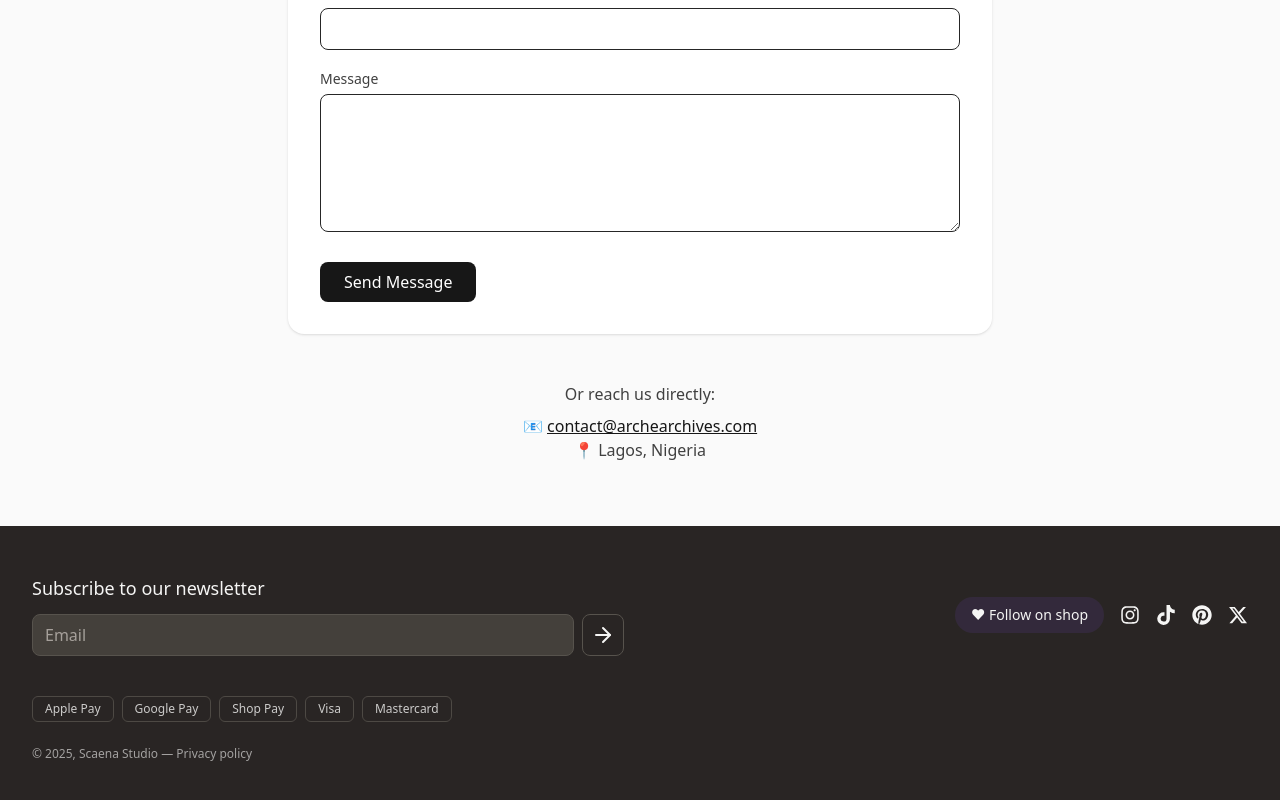
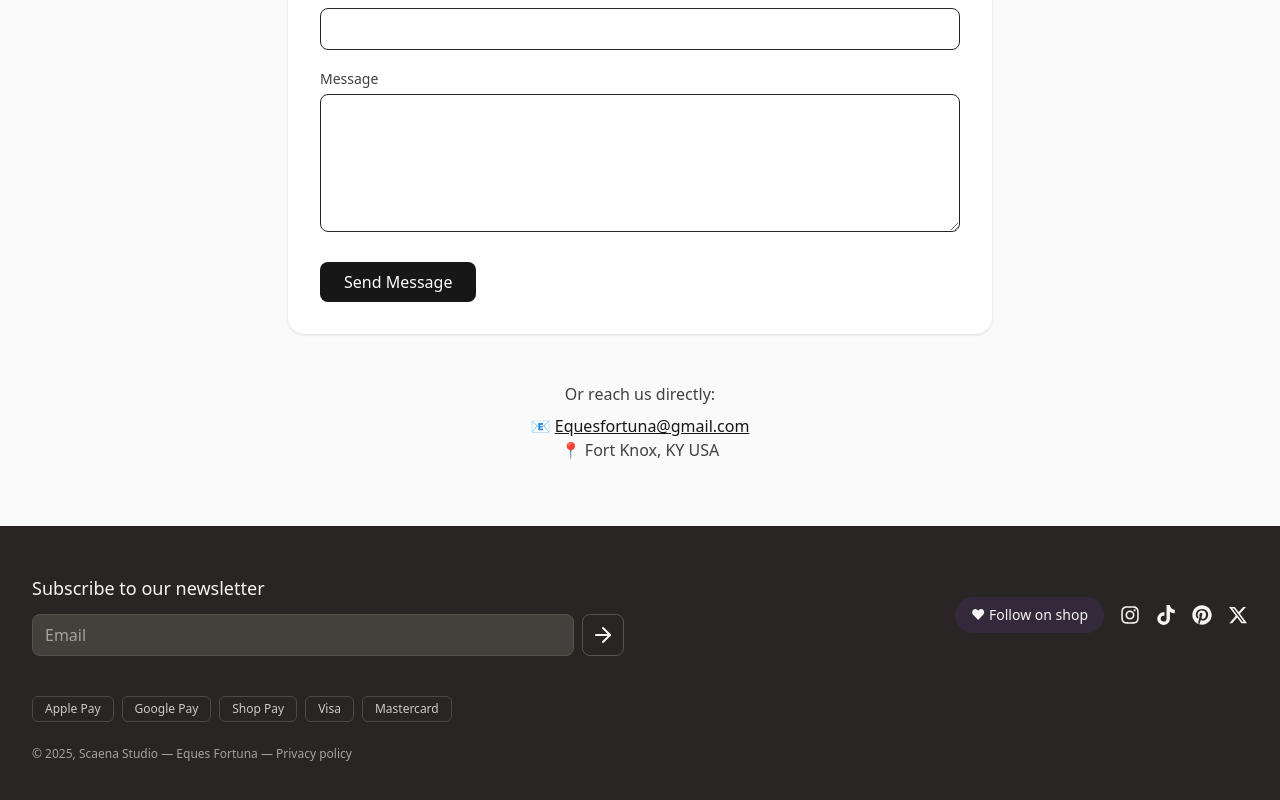
Before and after one commit to Adeosun01pluto/Scaena, a React (Vite) app: page /contact in a window 1280 px wide. Shown: the part 675-1475 px from the top of the page. Built offline with nearby package versions, Linux system fonts and the light colour scheme; no server answers; the database is empty.

Commit message:
change footer text

```diff
--- a/src/components/Footer.jsx
+++ b/src/components/Footer.jsx
@@ -47,7 +47,7 @@ export default function Footer() {
         </div>
 
         <p className="mt-6 text-xs opacity-60">
-          © {new Date().getFullYear()}, Scaena Studio — Privacy policy
+          © {new Date().getFullYear()}, Scaena Studio — Eques Fortuna — Privacy policy
         </p>
       </Container>
     </footer>
--- a/src/pages/Contact.jsx
+++ b/src/pages/Contact.jsx
@@ -111,13 +111,13 @@ export default function Contact() {
             <p>
               📧{" "}
               <a
-                href="mailto:contact@archearchives.com"
+                href="mailto:Equesfortuna@gmail.com"
                 className="text-neutral-900 underline hover:text-neutral-600"
               >
-                contact@archearchives.com
+                Equesfortuna@gmail.com
               </a>
             </p>
-            <p>📍 Lagos, Nigeria</p>
+            <p>📍 Fort Knox, KY USA</p>
           </div>
         </div>
       </section>
```
